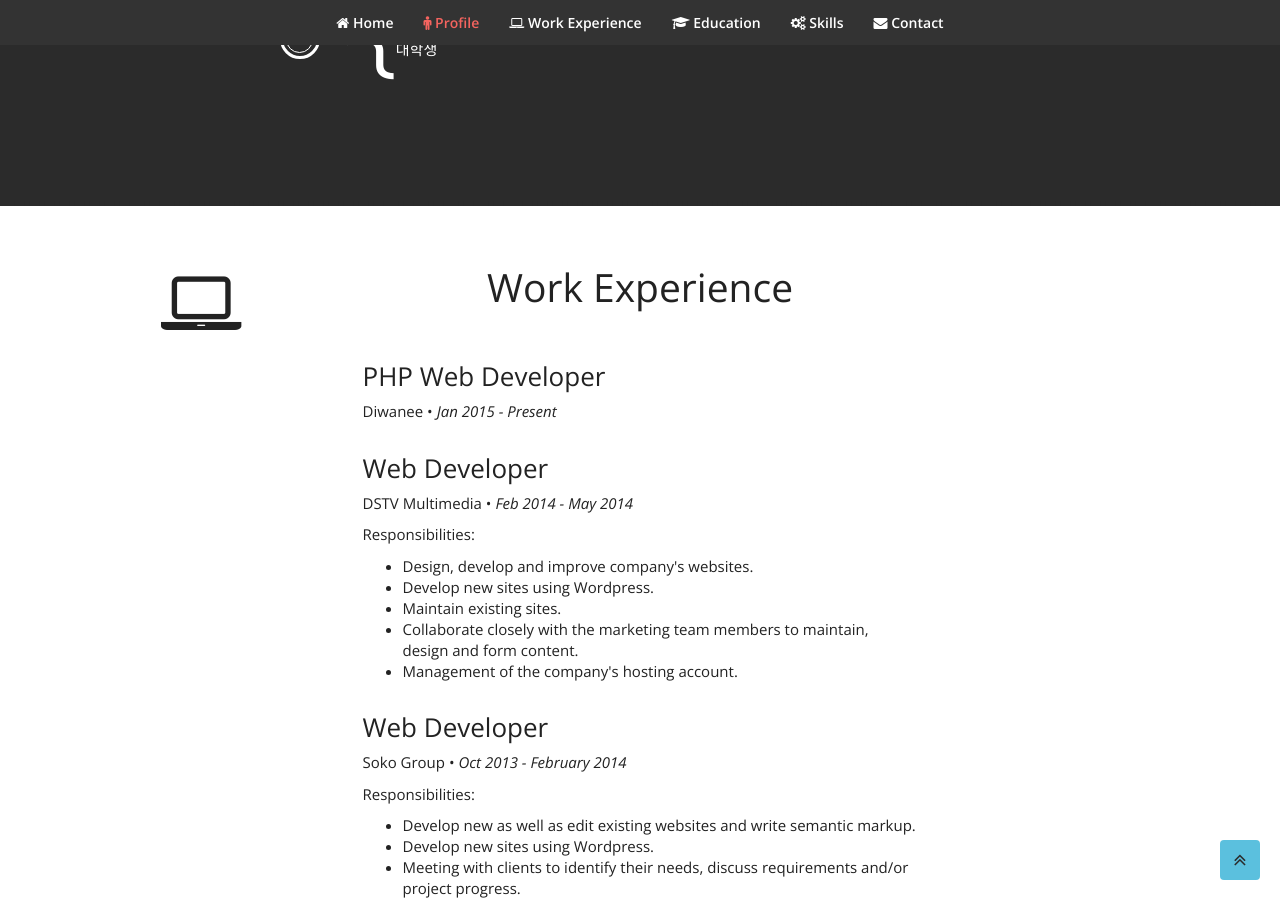
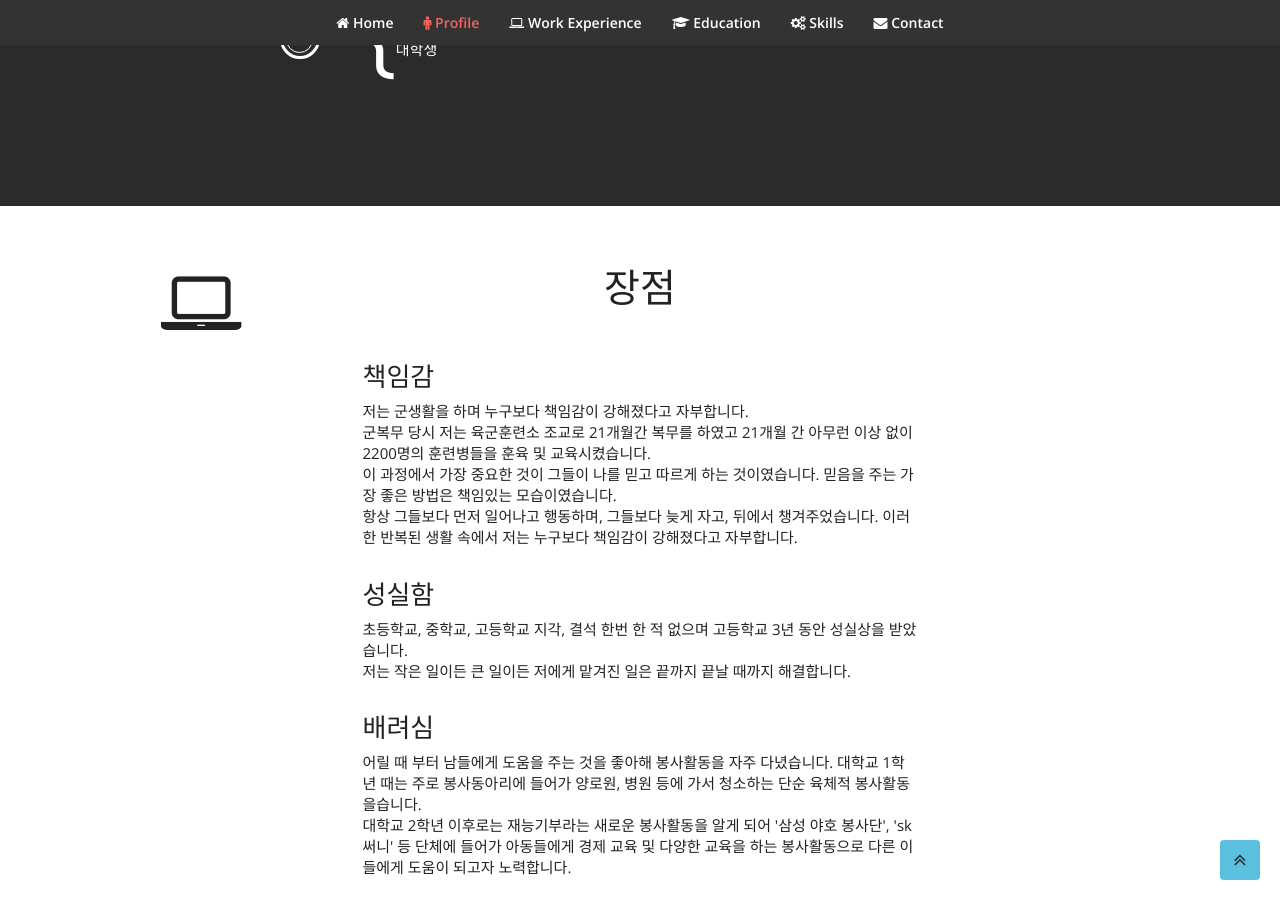
Before and after one commit to dnjs0309/dnjs0309.github.io, a Jekyll site: the page built from index.html, in a window 1280 px wide and 900 px high, scrolled down 1594 px. Built offline with Jekyll 4.4.1, drawn with Linux system fonts in a browser that asks for light colours; nearby versions of some CDN libraries; some of the changed text lies outside the part shown.

Commit message:
Update experience.html

```diff
--- a/_includes/experience.html
+++ b/_includes/experience.html
@@ -7,63 +7,33 @@
 				<i class="fa fa-laptop fa-5x"></i>
 			</div>
 			<div class="col-md-6">
-				<h1>Work Experience</h1>
+				<h1>장점</h1>
 			</div>
 		</div>
 
 		<div class="row">
 			<div class="col-md-3"></div>
 			<div class="col-md-6">
-				<h3>PHP Web Developer</h3>
-				<p class="info">Diwanee<span> •</span> <em class="date">Jan 2015 - Present</em></p>
+				<h3>책임감</h3>
+				<p class="info">저는 군생활을 하며 누구보다 책임감이 강해졌다고 자부합니다.<br>군복무 당시 저는 육군훈련소 조교로 21개월간 복무를 하였고 21개월 간 아무런 이상 없이 2200명의 훈련병들을 훈육 및 교육시켰습니다.<br> 이 과정에서 가장 중요한 것이 그들이 나를 믿고 따르게 하는 것이였습니다. 믿음을 주는 가장 좋은 방법은 책임있는 모습이였습니다.<br>
+				항상 그들보다 먼저 일어나고 행동하며, 그들보다 늦게 자고, 뒤에서 챙겨주었습니다. 이러한 반복된 생활 속에서 저는 누구보다 책임감이 강해졌다고 자부합니다.</p>
 			</div>
 		</div>
 
 		<div class="row">
 			<div class="col-md-3"></div>
 			<div class="col-md-6">
-				<h3>Web Developer</h3>
-				<p class="info">DSTV Multimedia<span> •</span> <em class="date">Feb 2014 - May 2014</em></p>
-				<p>Responsibilities:</p>
-				<ul>
-					<li>Design, develop and improve company's websites.</li>
-					<li>Develop new sites using Wordpress.</li>
-					<li>Maintain existing sites.</li>
-					<li> Collaborate closely with the marketing team members to maintain, design and form content.</li>
-					<li>Management of the company's hosting account.</li>
-				</ul>
+				<h3>성실함</h3>
+				<p class="info">초등학교, 중학교, 고등학교 지각, 결석 한번 한 적 없으며 고등학교 3년 동안 성실상을 받았습니다.<br>저는 작은 일이든 큰 일이든 저에게 맡겨진 일은 끝까지 끝날 때까지 해결합니다.</p>
 			</div>
 		</div>
 
 		<div class="row">
 			<div class="col-md-3"></div>
 			<div class="col-md-6">
-                  <h3>Web Developer</h3>
-                  <p class="info">Soko Group<span> •</span> <em class="date">Oct 2013 - February 2014</em></p>
-					<p>Responsibilities:</p>
-                  <ul>
-					<li>Develop new as well as edit existing websites and write semantic markup.</li>
-					<li>Develop new sites using Wordpress.</li>
-					<li>Meeting with clients to identify their needs, discuss requirements and/or project progress.</li>
-					<li>Coordinate with clients and provide support.</li>
-					<li>Protects websites by taking security precautions.</li>
-					<li>Management of the company's hosting account.</li>
-				</ul>
+                  <h3>배려심</h3>
+                  <p class="info">어릴 때 부터 남들에게 도움을 주는 것을 좋아해 봉사활동을 자주 다녔습니다. 대학교 1학년 때는 주로 봉사동아리에 들어가 양로원, 병원 등에 가서 청소하는 단순 육체적 봉사활동을습니다.<br>대학교 2학년 이후로는 재능기부라는 새로운 봉사활동을 알게 되어 '삼성 야호 봉사단', 'sk 써니' 등 단체에 들어가 아동들에게 경제 교육 및 다양한 교육을 하는 봉사활동으로 다른 이들에게 도움이 되고자 노력합니다.</em></p>
 			</div>
 		</div>
-
-		<div class="row">
-			<div class="col-md-3"></div>
-			<div class="col-md-6">
-                  <h3>Student Internship</h3>
-                  <p class="info">Statistical Office of the Republic of Serbia<span> •</span> <em class="date">July 2013 - August 2013</em></p>
-
-                  <p>
-                  The internship was in the form of a lectures. Employees from different departments were tasked to explain the practical application of database and application development. The internship was done as a requirement for graduation thesis.
-                  </p>
-			</div>
-		</div>
-
-
 	</div>
 </section>
```
